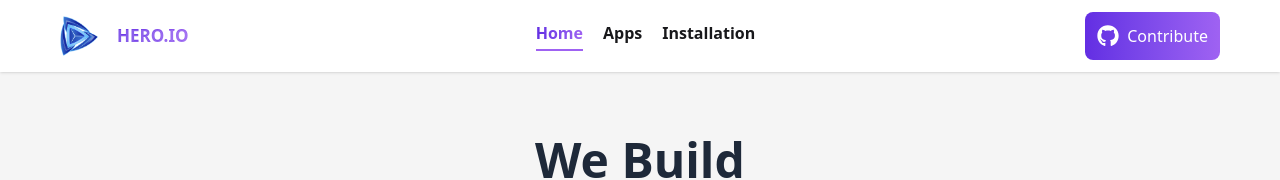
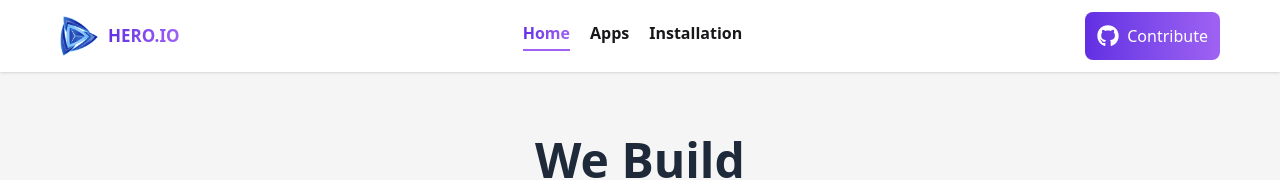
Before and after one commit to rasel701/Our-All-Applications, a React (Vite) app: page / in a window 1280 px wide. Shown: the top 180 px of the page. Built offline with nearby package versions, Linux system fonts and the light colour scheme.

Commit message:
New readme.md create

```diff
--- a/src/Components/Header/Navber.jsx
+++ b/src/Components/Header/Navber.jsx
@@ -5,7 +5,6 @@ import { FaGithub } from "react-icons/fa";
 const Navber = () => {
   const links = (
     <>
-      {" "}
       <NavLink
         to={"/"}
         className={({ isActive }) =>
@@ -14,9 +13,8 @@ const Navber = () => {
             : "text-[16px] font-semibold"
         }
       >
-        {" "}
-        Home{" "}
-      </NavLink>{" "}
+        Home
+      </NavLink>
       <NavLink
         to={"/apps"}
         className={({ isActive }) =>
@@ -25,9 +23,8 @@ const Navber = () => {
             : "text-[16px] font-semibold"
         }
       >
-        {" "}
-        Apps{" "}
-      </NavLink>{" "}
+        Apps
+      </NavLink>
       <NavLink
         to={"/installation"}
         className={({ isActive }) =>
@@ -36,9 +33,8 @@ const Navber = () => {
             : "text-[16px] font-semibold"
         }
       >
-        {" "}
-        Installation{" "}
-      </NavLink>{" "}
+        Installation
+      </NavLink>
     </>
   );
   return (
@@ -70,15 +66,15 @@ const Navber = () => {
               {links}
             </ul>
           </div>
-          <div className="flex items-center">
+          <Link className="flex items-center gap-2">
             <img className="w-[40px]" src={Logo} alt="" />
-            <NavLink
+            <button
               to={"/"}
-              className="btn btn-ghost text-[17px] font-bold h-14 bg-gradient-to-r from-[#632EE3] to-[#9F62F2] bg-clip-text text-transparent"
+              className=" text-[17px] font-bold h-14 bg-gradient-to-r from-[#632EE3] to-[#9F62F2] bg-clip-text text-transparent"
             >
               HERO.IO
-            </NavLink>
-          </div>
+            </button>
+          </Link>
         </div>
         <div className="navbar-center hidden lg:flex">
           <ul className="menu menu-horizontal px-1 flex gap-5">{links}</ul>{" "}
--- a/src/main.jsx
+++ b/src/main.jsx
@@ -10,5 +10,3 @@ createRoot(document.getElementById("root")).render(
     <RouterProvider router={router} />
   </StrictMode>
 );
-
-// https://jolly-beignet-1ea3ab.netlify.app/
```
Also changed, not shown: src/Pages/Apps/Apps.jsx (+0 -28 lines), 1 other file (tests, documents, lock files or other folders).
